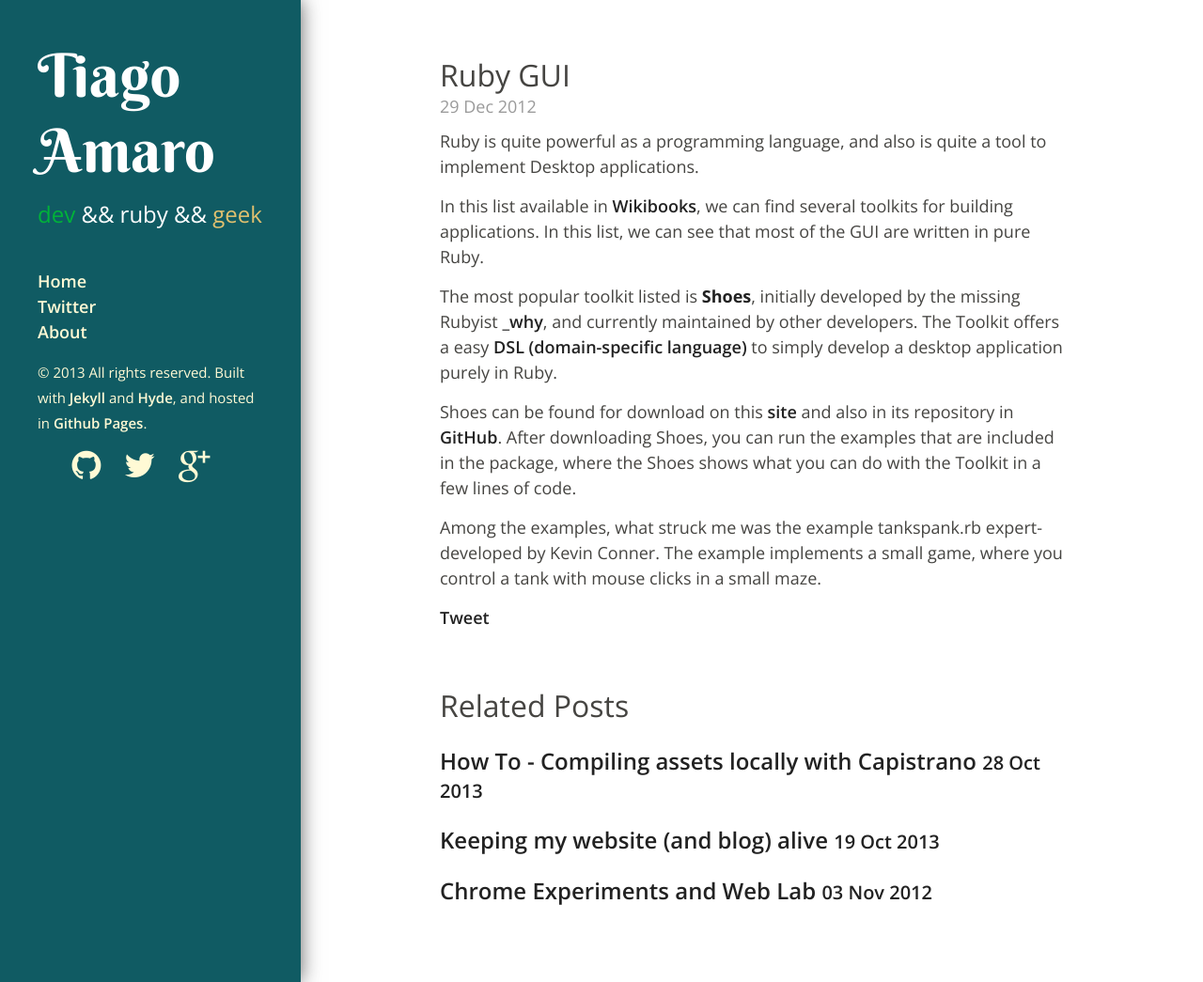
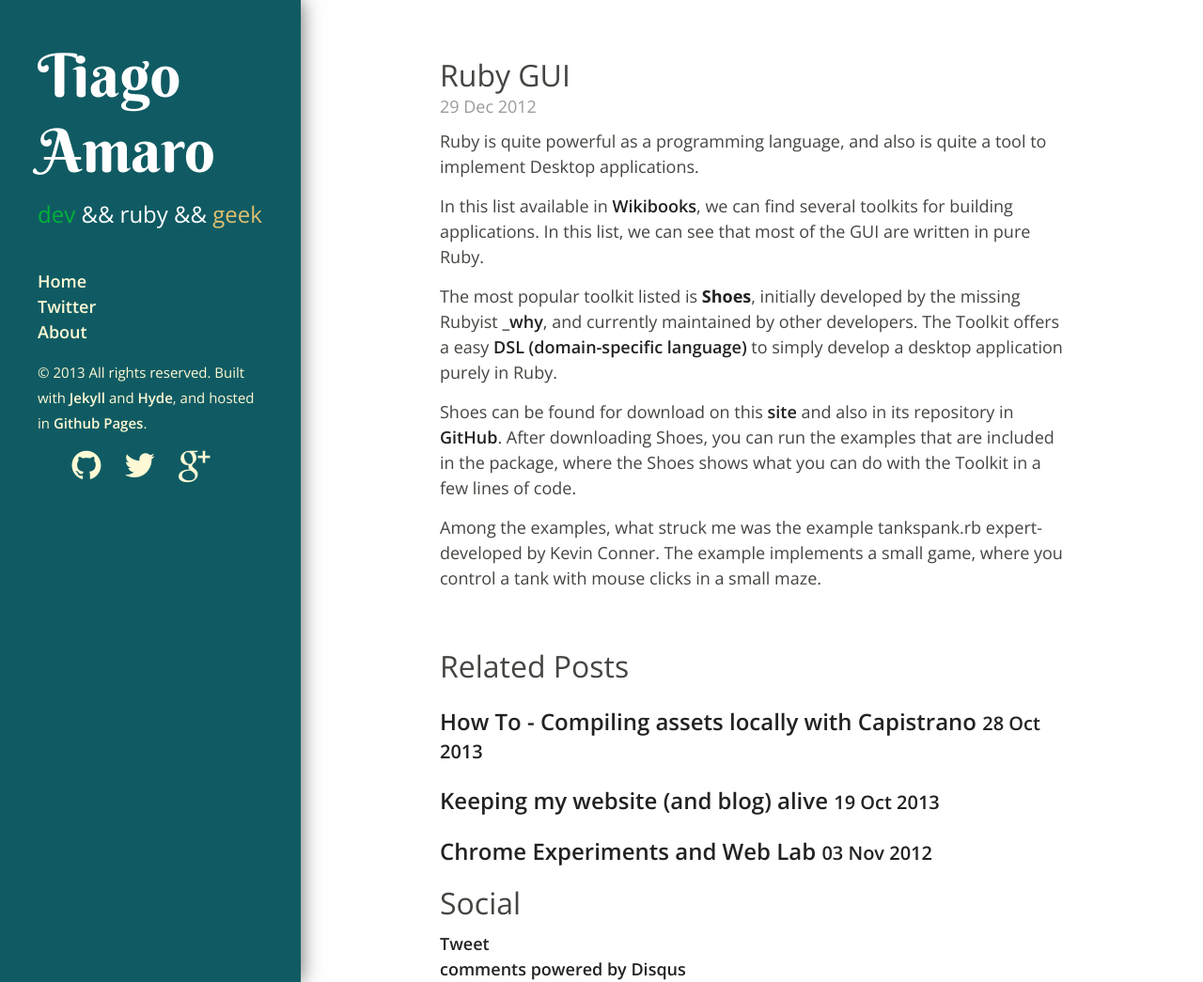
Before and after one commit to tiagoamaro/tiagoamaro.com.br_jekyll, a Jekyll site: the page built from _posts/2012-12-29-ruby-gui.md, in a window 1280 px wide and 1045 px high. Shown: the whole window at 94% size. Built offline with Jekyll 4.4.1, drawn with Linux system fonts in a browser that asks for light colours; Markdown is read by kramdown in place of the engine named in the settings; comment, search, counter and statistics services are not loaded.

Commit message:
using partials for comments session (twitter and disqus)

```diff
--- a/_layouts/post.html
+++ b/_layouts/post.html
@@ -6,11 +6,7 @@
   <h2>{{ page.title }}</h2>
   <span class="post-date">{{ page.date | date_to_string }}</span>
   {{ content }}
-
-  <a href="https://twitter.com/share" class="twitter-share-button" data-lang="en" data-url="http://tiagoamaro.com.br{{page.url}}" data-via="tiagocis" data-text="{{page.title}}">Tweet</a>
-  <script>!function(d,s,id){var js,fjs=d.getElementsByTagName(s)[0];if(!d.getElementById(id)){js=d.createElement(s);js.id=id;js.src="https://platform.twitter.com/widgets.js";fjs.parentNode.insertBefore(js,fjs);}}(document,"script","twitter-wjs");</script>
 </div>
-
 
 <div class="related">
   <h2>Related Posts</h2>
@@ -23,3 +19,9 @@
     {% endfor %}
   </ul>
 </div>
+
+<div class="comments">
+  <h2>Social</h2>
+  {% include twitter_button.html %}
+  {% include disqus.html %}
+</div>
```
